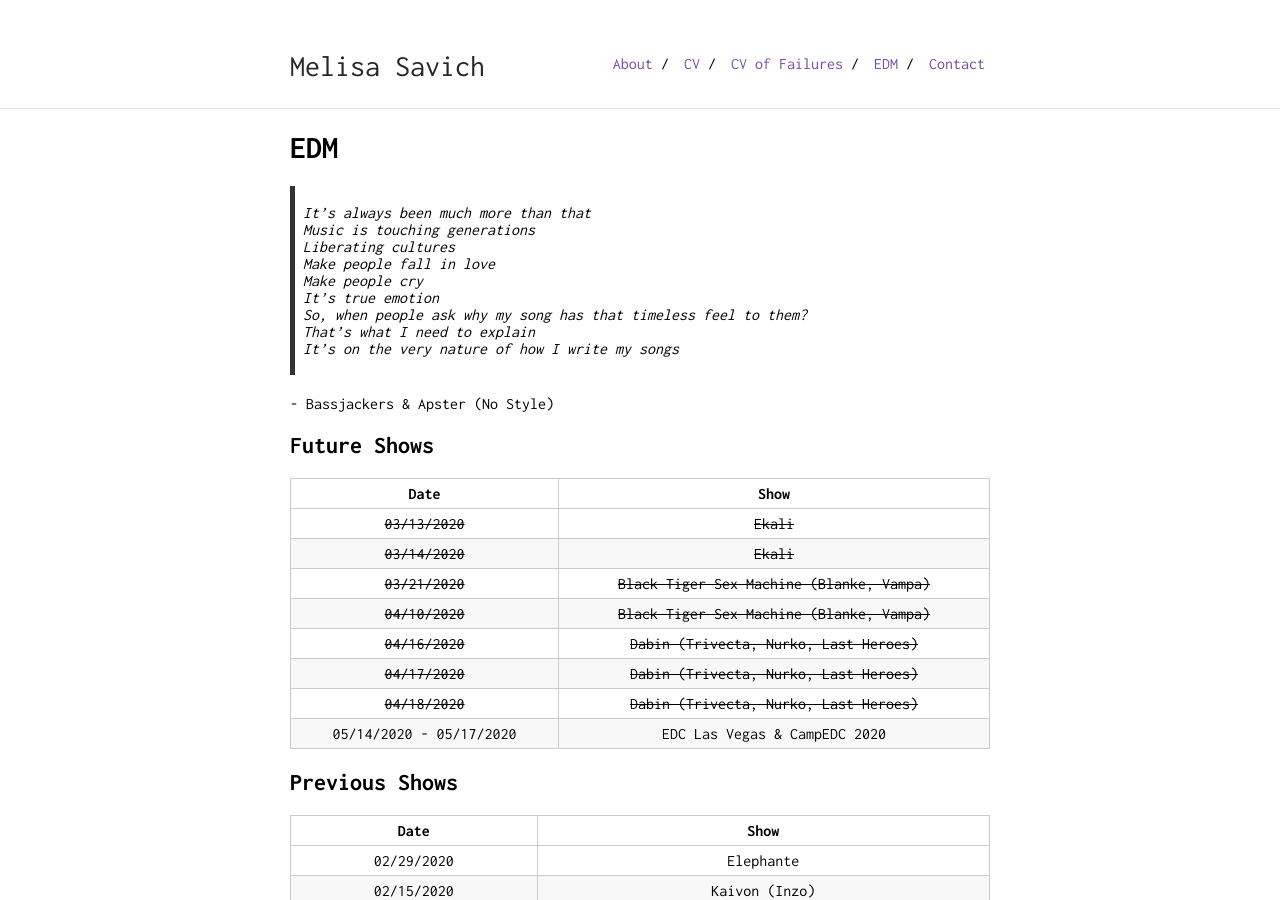
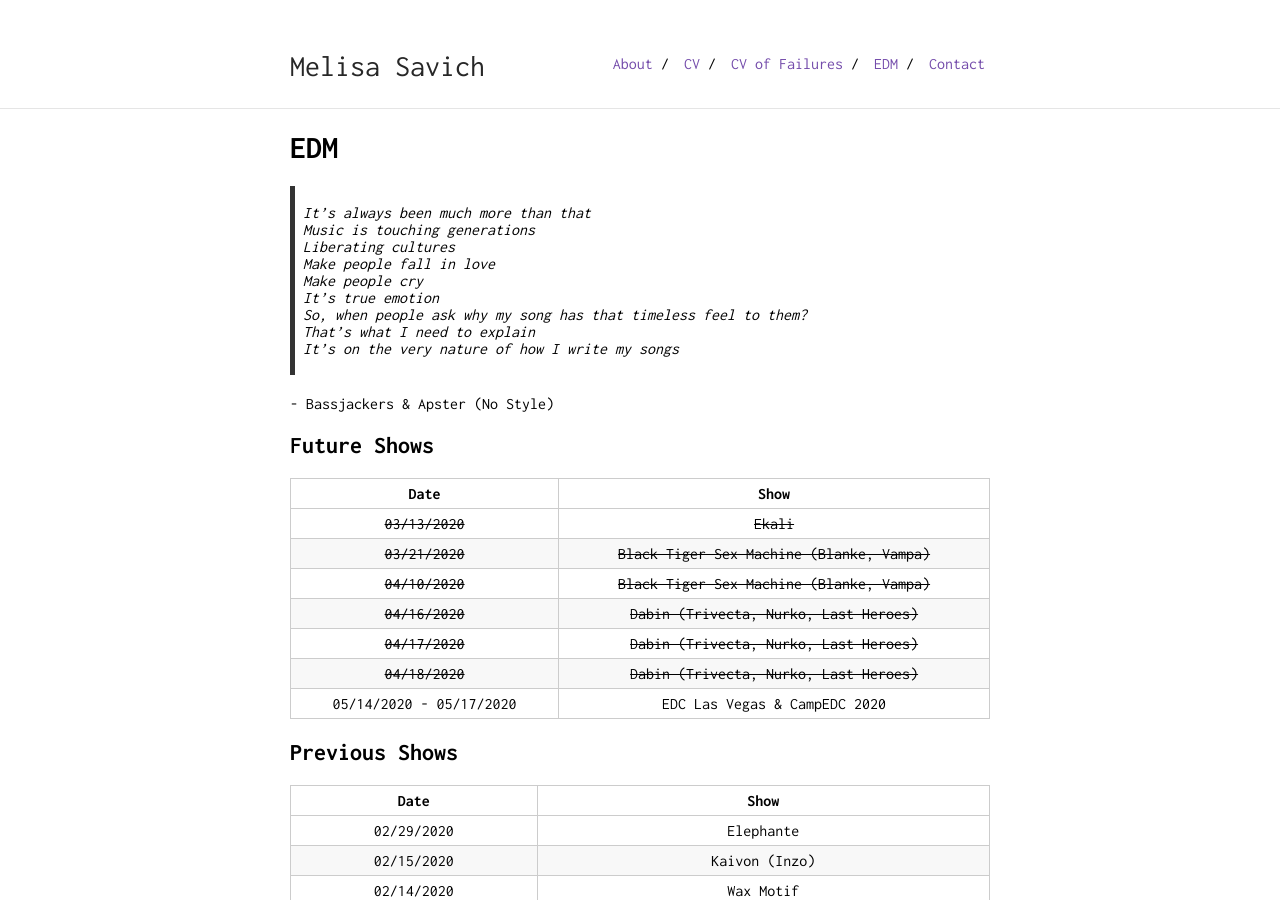
Before and after one commit to mksavic/mksavic.github.io, a Jekyll site: the page built from edm.md, in a window 1280 px wide and 900 px high. Built offline with Jekyll 4.4.1, drawn with Linux system fonts in a browser that asks for light colours; our own code applies the rules of GitHub Pages for plain Markdown files.

Commit message:
update edm.md

```diff
--- a/edm.md
+++ b/edm.md
@@ -22,7 +22,6 @@ is_contact: true
 |          Date           |                      Show                      |
 |:-----------------------:|:----------------------------------------------:|
 |     ~~03/13/2020~~      |                   ~~Ekali~~                    |
-|     ~~03/14/2020~~      |                   ~~Ekali~~                    |
 |     ~~03/21/2020~~      |  ~~Black Tiger Sex Machine (Blanke, Vampa)~~   |
 |     ~~04/10/2020~~      |  ~~Black Tiger Sex Machine (Blanke, Vampa)~~   |
 |     ~~04/16/2020~~      |    ~~Dabin (Trivecta, Nurko, Last Heroes)~~    |
```
